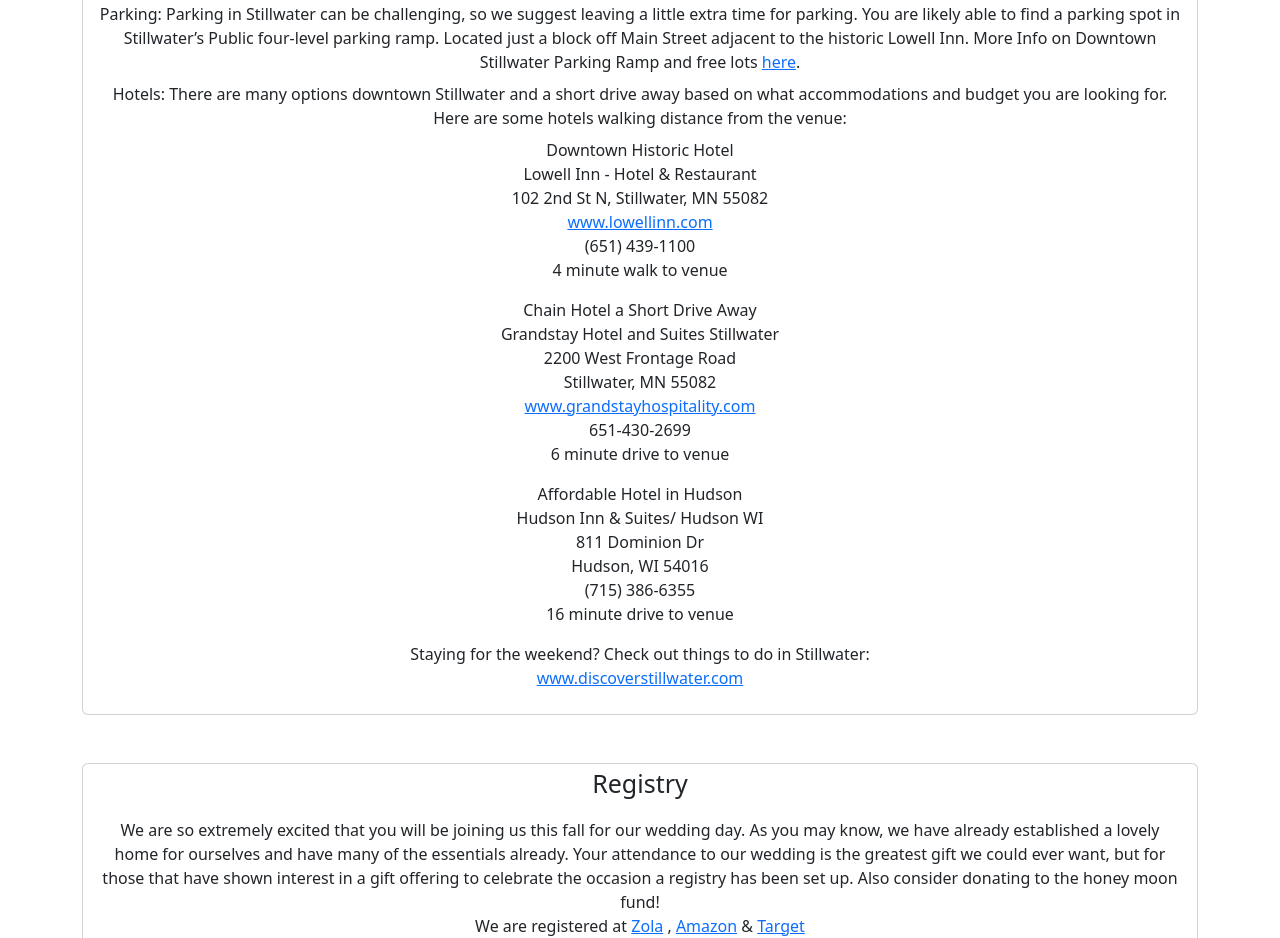
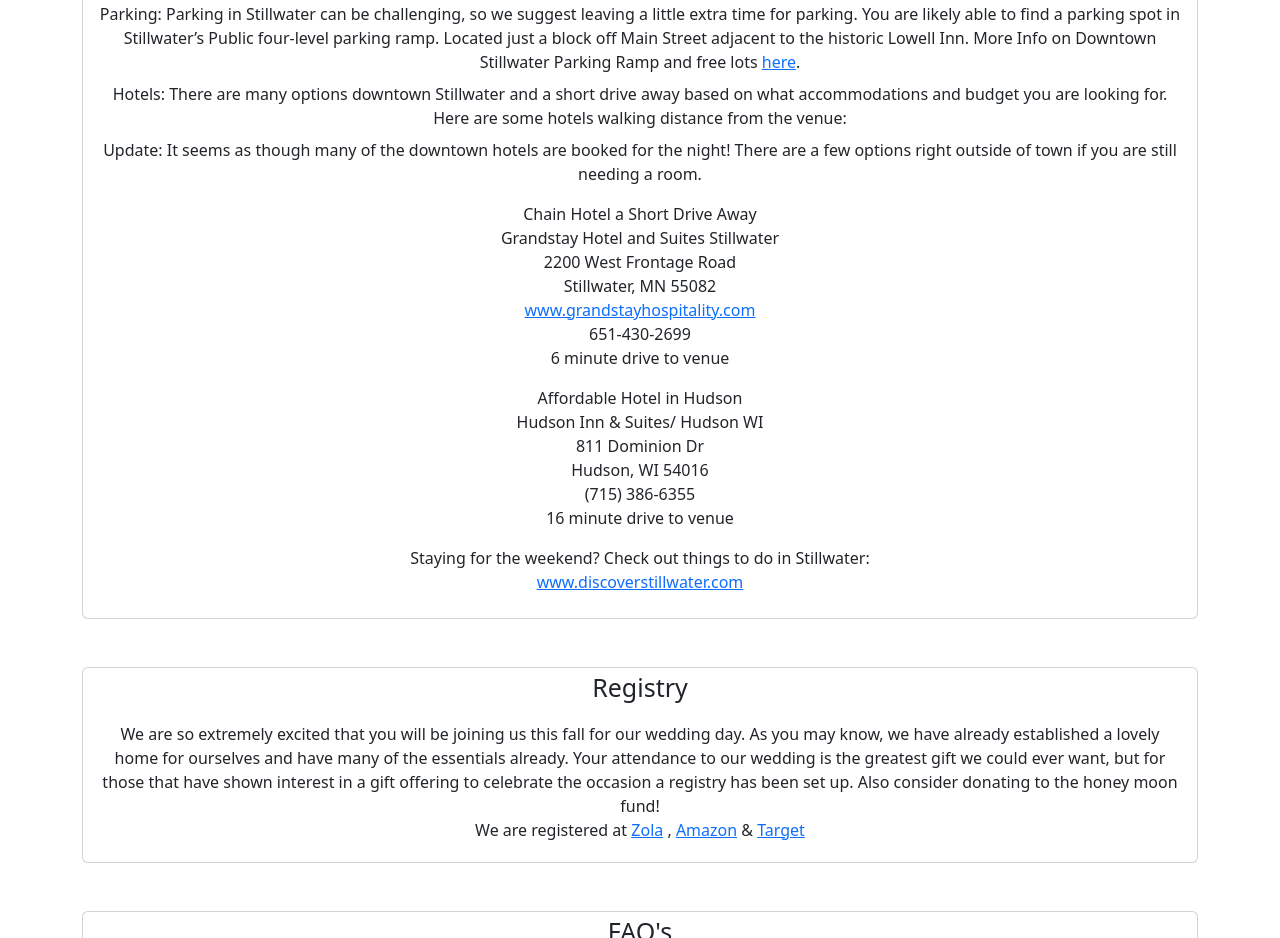
Before and after one commit to kaykuhl/kayla-and-colton-wedding, a React (Create React App) app: page / in a window 1280 px wide. Shown: the part 1000-1938 px from the top of the page. Built offline with nearby package versions, Linux system fonts and the light colour scheme; a web font is replaced by a local one.

Commit message:
note on hotels

```diff
--- a/src/pages/Home.jsx
+++ b/src/pages/Home.jsx
@@ -79,18 +79,7 @@
             There are many options downtown Stillwater and a short drive away based on what accommodations and budget you are looking for. Here are some hotels walking distance from the venue:
           </div>
           <div className="mb-3">
-            <span style={{ fontWeight: 500 }}>Downtown Historic Hotel</span>
-            <br />
-            Lowell Inn - Hotel & Restaurant
-            <br />
-            102 2nd St N, Stillwater, MN 55082
-            <br />
-            <a href="https://lowellinn.com/">www.lowellinn.com</a>
-            <br />
-            (651) 439-1100
-            <br />
-            4 minute walk to venue
-            <br />
+            Update: It seems as though many of the downtown hotels are booked for the night! There are a few options right outside of town if you are still needing a room.
           </div>
           <div className="mb-3">
             <span style={{ fontWeight: 500 }}>Chain Hotel a Short Drive Away</span>
```
